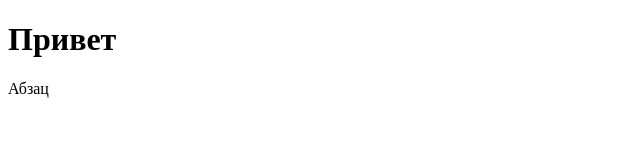
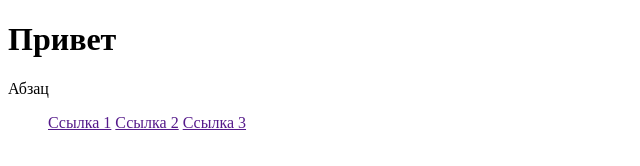
Before and after one commit to Sanwed/test-1, a plain HTML site: page index.html in a window 1280 px wide. Shown: the whole page, without its empty margins (0-640 px from the left). Drawn offline with Linux system fonts and the light colour scheme.

Commit message:
feat: Добавляет ссылки

```diff
--- a/index.html
+++ b/index.html
@@ -10,5 +10,10 @@
 <body>
 <h1>Привет</h1>
 <p>Абзац</p>
+<ul>
+  <a href="">Ссылка 1</a>
+  <a href="">Ссылка 2</a>
+  <a href="">Ссылка 3</a>
+</ul>
 </body>
 </html>
```
